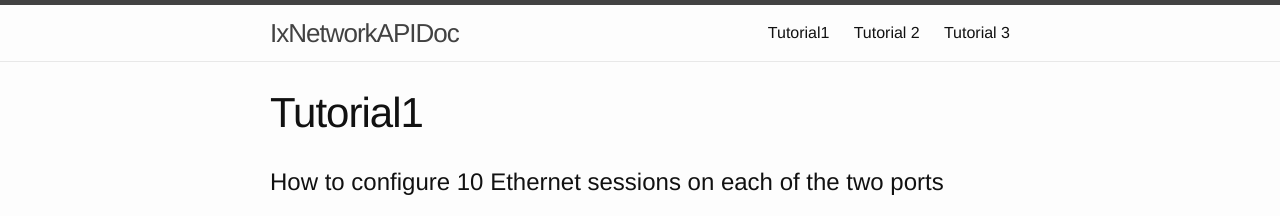
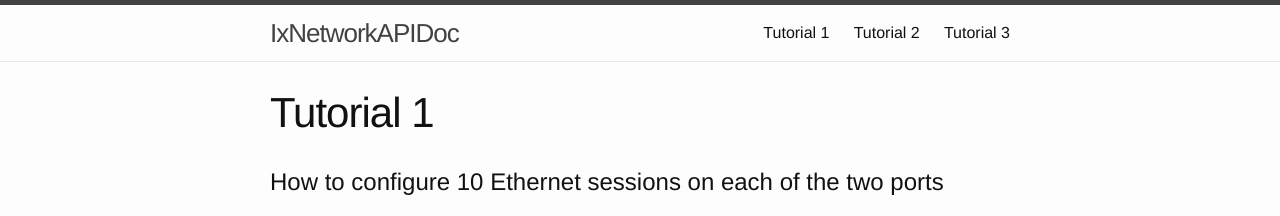
Before and after one commit to Sahana84/IxNetworkAPIDoc, a Jekyll site: the page built from tutorial1.md, in a window 1280 px wide and 900 px high. Shown: the top 216 px of the window. Built offline with Jekyll 4.4.1, drawn with Linux system fonts in a browser that asks for light colours; our own code applies the rules of GitHub Pages for plain Markdown files; comment, search, counter and statistics services are not loaded.

Commit message:
Update tutorial1.md

```diff
--- a/tutorial1.md
+++ b/tutorial1.md
@@ -1,5 +1,5 @@
 ---
-title: Tutorial1
+title: Tutorial 1
 nav: true
 ---
 
```
